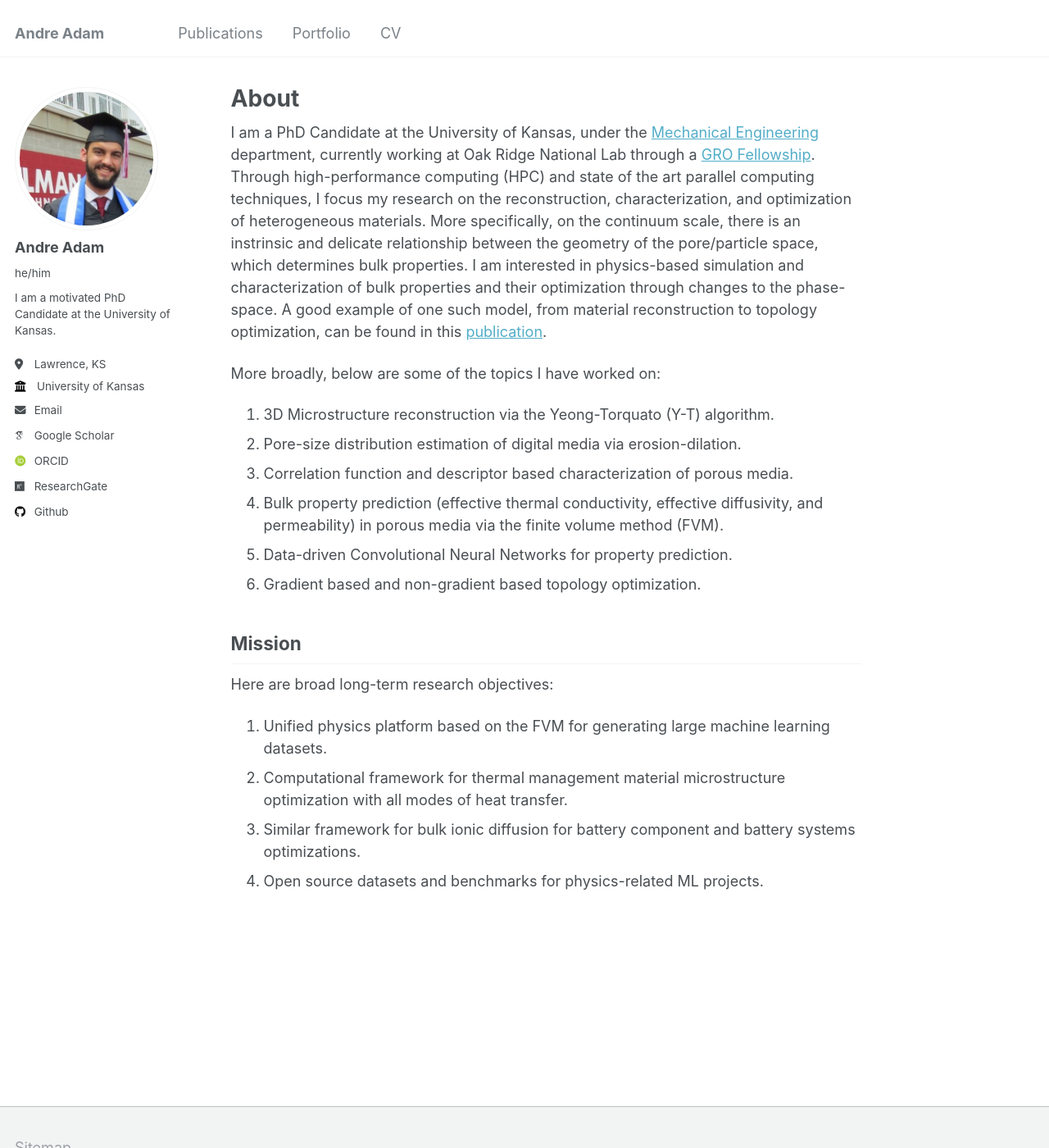
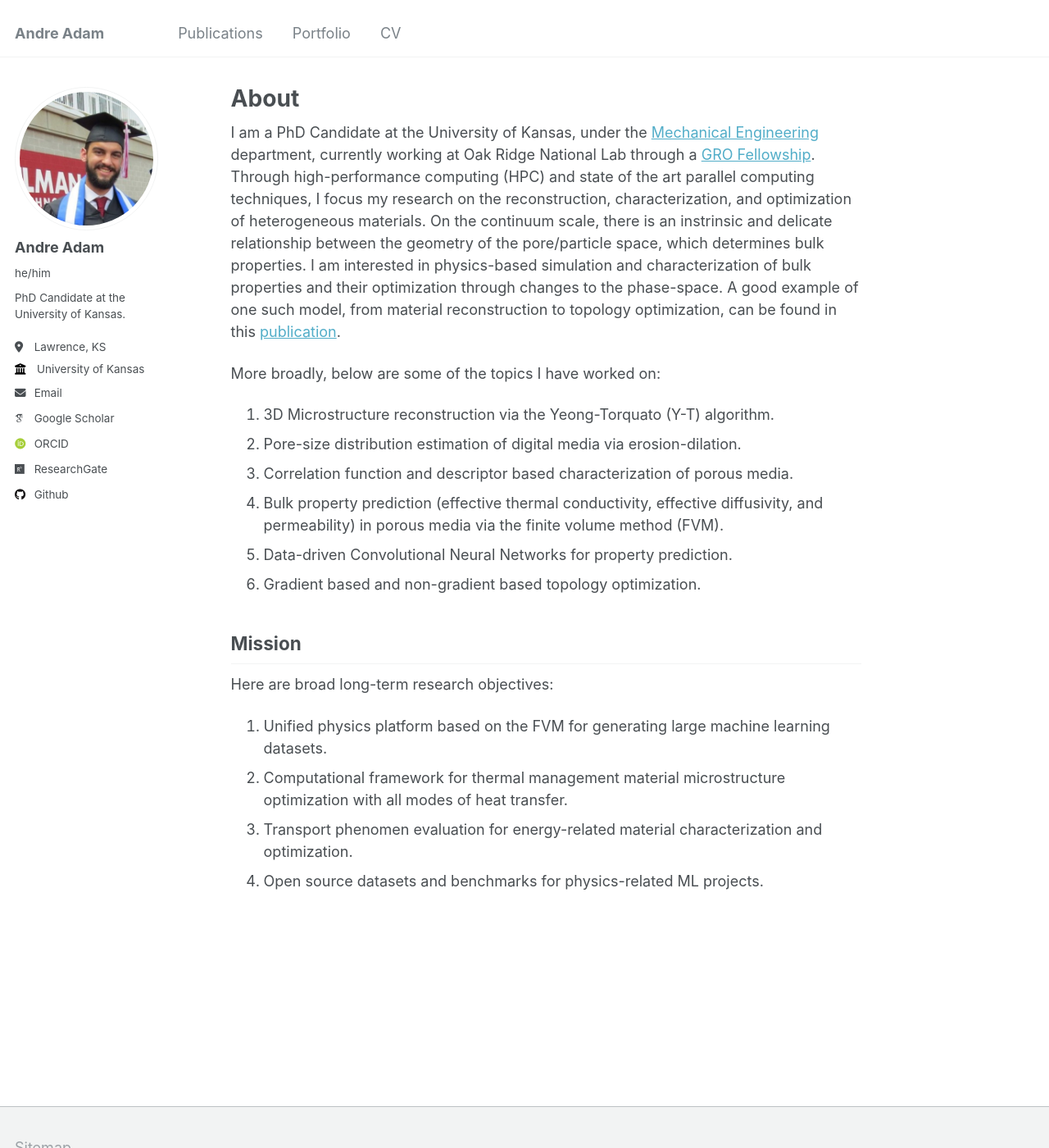
Before and after one commit to adama-wzr/adama-wzr.github.io, a Jekyll site: the page built from _pages/about.md, in a window 1280 px wide and 1400 px high. Shown: the whole window at 82% size. Built offline with Jekyll 4.4.1, drawn with Linux system fonts in a browser that asks for light colours; some web fonts are replaced.

Commit message:
Updated About
- updated the about section and some other minor changes

```diff
--- a/_config.yml
+++ b/_config.yml
@@ -24,7 +24,7 @@ author:
   avatar           : "grad.png"
   name             : "Andre Adam"
   pronouns         : "he/him"
-  bio              : "I am a motivated PhD Candidate at the University of Kansas."
+  bio              : "PhD Candidate at the University of Kansas."
   location         : "Lawrence, KS"
   employer         : "University of Kansas"
   uri              : # URL
--- a/_pages/about.md
+++ b/_pages/about.md
@@ -7,7 +7,7 @@ redirect_from:
   - /about.html
 ---
 
-I am a PhD Candidate at the University of Kansas, under the [Mechanical Engineering](https://me.ku.edu/) department, currently working at Oak Ridge National Lab through a [GRO Fellowship](https://education.ornl.gov/gro/). Through high-performance computing (HPC) and state of the art parallel computing techniques, I focus my research on the reconstruction, characterization, and optimization of heterogeneous materials. More specifically, on the continuum scale, there is an instrinsic and delicate relationship between the geometry of the pore/particle space, which determines bulk properties. I am interested in physics-based simulation and characterization of bulk properties and their optimization through changes to the phase-space. A good example of one such model, from material reconstruction to topology optimization, can be found in this [publication](https://www.sciencedirect.com/science/article/pii/S2666546823000824).
+I am a PhD Candidate at the University of Kansas, under the [Mechanical Engineering](https://me.ku.edu/) department, currently working at Oak Ridge National Lab through a [GRO Fellowship](https://education.ornl.gov/gro/). Through high-performance computing (HPC) and state of the art parallel computing techniques, I focus my research on the reconstruction, characterization, and optimization of heterogeneous materials. On the continuum scale, there is an instrinsic and delicate relationship between the geometry of the pore/particle space, which determines bulk properties. I am interested in physics-based simulation and characterization of bulk properties and their optimization through changes to the phase-space. A good example of one such model, from material reconstruction to topology optimization, can be found in this [publication](https://www.sciencedirect.com/science/article/pii/S2666546823000824).
 
 More broadly, below are some of the topics I have worked on:
 
@@ -25,5 +25,5 @@ Here are broad long-term research objectives:
 
 2. Unified physics platform based on the FVM for generating large machine learning datasets.
 2. Computational framework for thermal management material microstructure optimization with all modes of heat transfer.
-2. Similar framework for bulk ionic diffusion for battery component and battery systems optimizations.
+2. Transport phenomen evaluation for energy-related material characterization and optimization.
 2. Open source datasets and benchmarks for physics-related ML projects.
```
